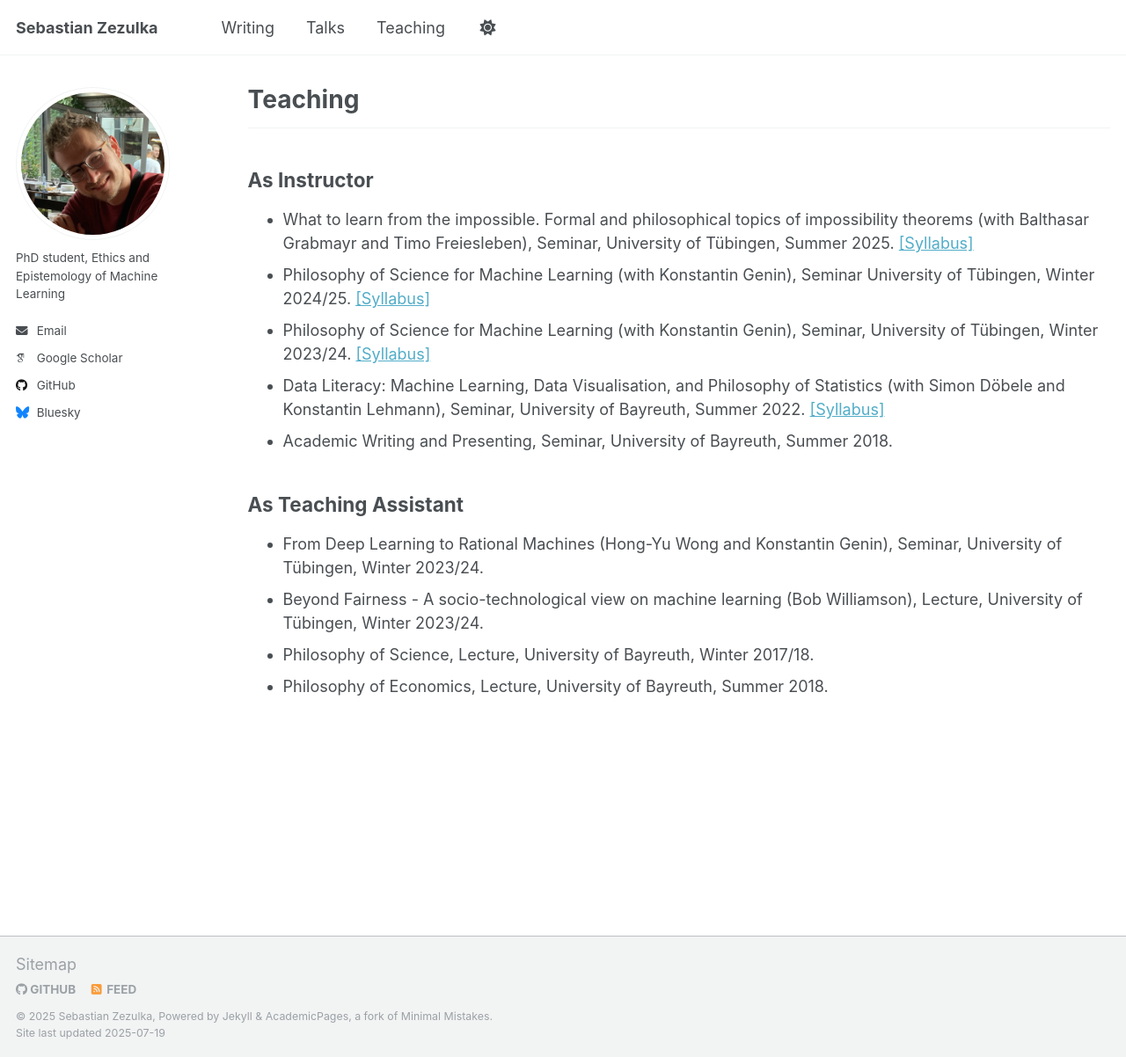
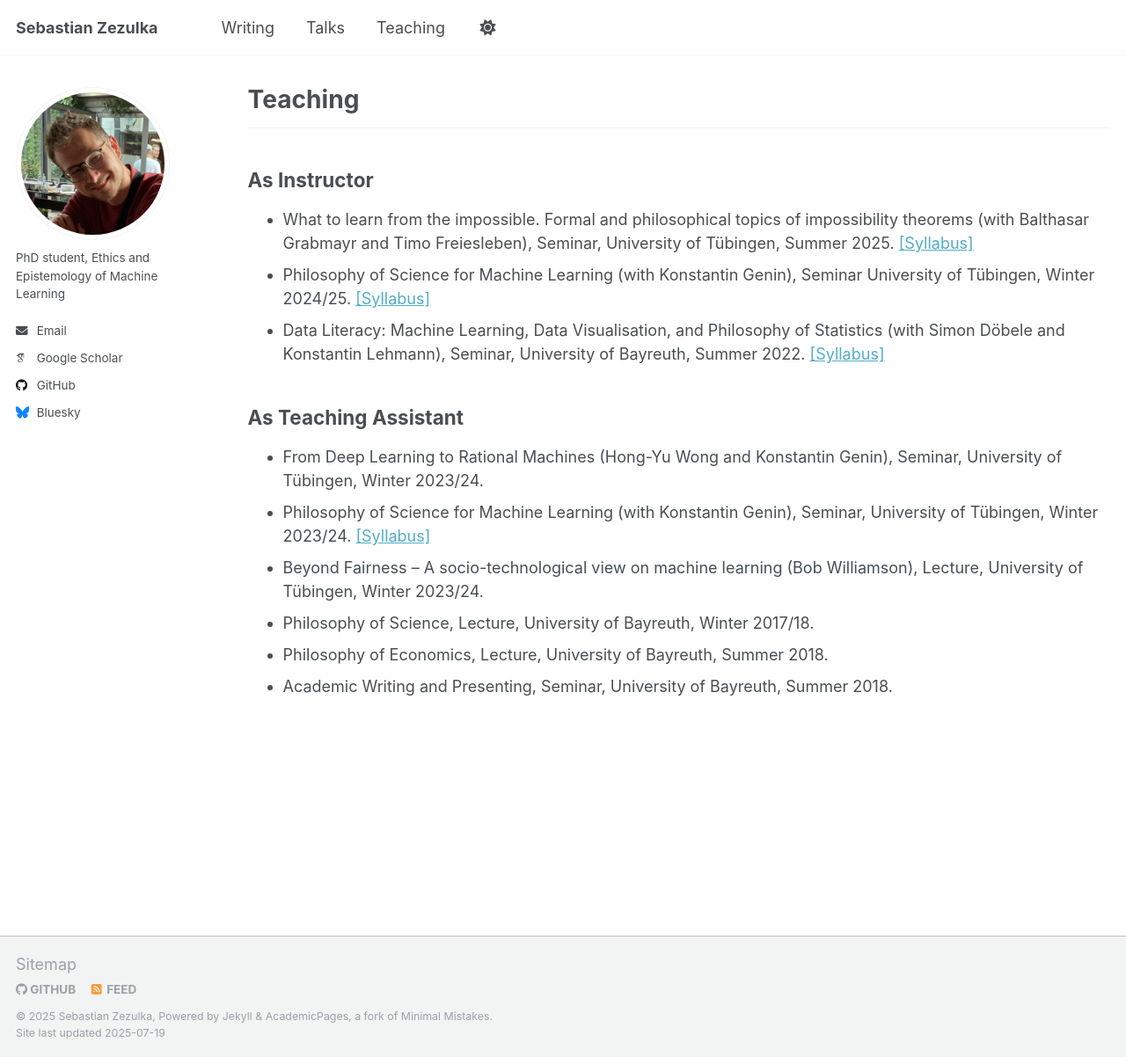
Before and after one commit to sezezulka/sezezulka.github.io, a Jekyll site: the page built from _pages/teaching.md, in a window 1280 px wide and 1202 px high. Shown: the whole window at 88% size. Built offline with Jekyll 4.4.1, drawn with Linux system fonts in a browser that asks for light colours; some web fonts are replaced; a script that is not in the unit is left out.

```diff
--- a/_pages/teaching.md
+++ b/_pages/teaching.md
@@ -12,12 +12,12 @@ redirect_from:
 ## As Instructor
 - What to learn from the impossible. Formal and philosophical topics of impossibility theorems (with Balthasar Grabmayr and Timo Freiesleben), Seminar, University of Tübingen, Summer 2025. [[Syllabus]](/files/syllabi/2025-Seminar-Impossible-Syllabus.pdf){:target="_blank"}
 - Philosophy of Science for Machine Learning (with Konstantin Genin), Seminar University of Tübingen, Winter 2024/25. [[Syllabus]](/files/syllabi/2024-25-Seminar-PhilSci4ML-Syllabus.pdf){:target="_blank"}
-- Philosophy of Science for Machine Learning (with Konstantin Genin), Seminar, University of Tübingen, Winter 2023/24. [[Syllabus]](/files/syllabi/2023-24-Seminar-PhilSci4ML-Syllabus.pdf){:target="_blank"}
 - Data Literacy: Machine Learning, Data Visualisation, and Philosophy of Statistics (with Simon Döbele and Konstantin Lehmann), Seminar, University of Bayreuth, Summer 2022. [[Syllabus]](/files/syllabi/2022-Seminar-Data-Literacy-Syllabus.pdf){:target="_blank"}
-- Academic Writing and Presenting, Seminar, University of Bayreuth, Summer 2018.
 
 ## As Teaching Assistant
 - From Deep Learning to Rational Machines (Hong-Yu Wong and Konstantin Genin), Seminar, University of Tübingen, Winter 2023/24.
-- Beyond Fairness - A socio-technological view on machine learning (Bob Williamson), Lecture, University of Tübingen, Winter 2023/24.
+- Philosophy of Science for Machine Learning (with Konstantin Genin), Seminar, University of Tübingen, Winter 2023/24. [[Syllabus]](/files/syllabi/2023-24-Seminar-PhilSci4ML-Syllabus.pdf){:target="_blank"}
+- Beyond Fairness -- A socio-technological view on machine learning (Bob Williamson), Lecture, University of Tübingen, Winter 2023/24.
 - Philosophy of Science, Lecture, University of Bayreuth, Winter 2017/18.
 - Philosophy of Economics, Lecture, University of Bayreuth, Summer 2018.
+- Academic Writing and Presenting, Seminar, University of Bayreuth, Summer 2018.
```
